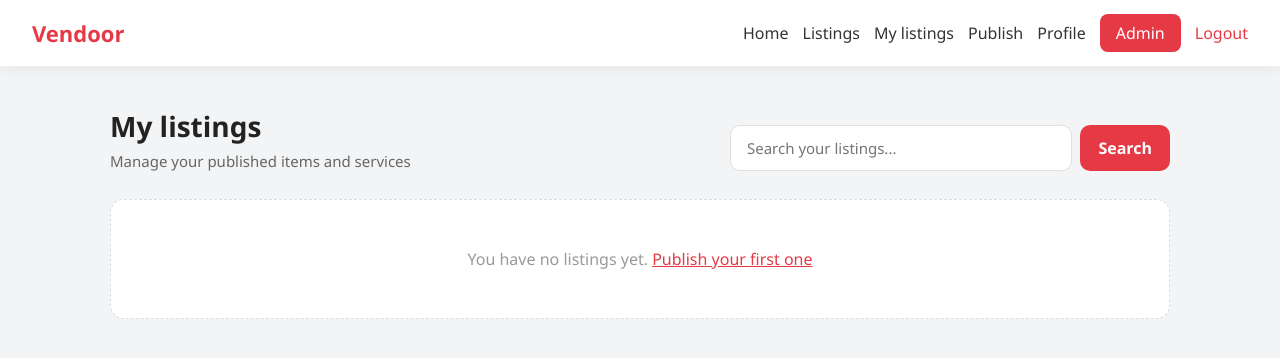
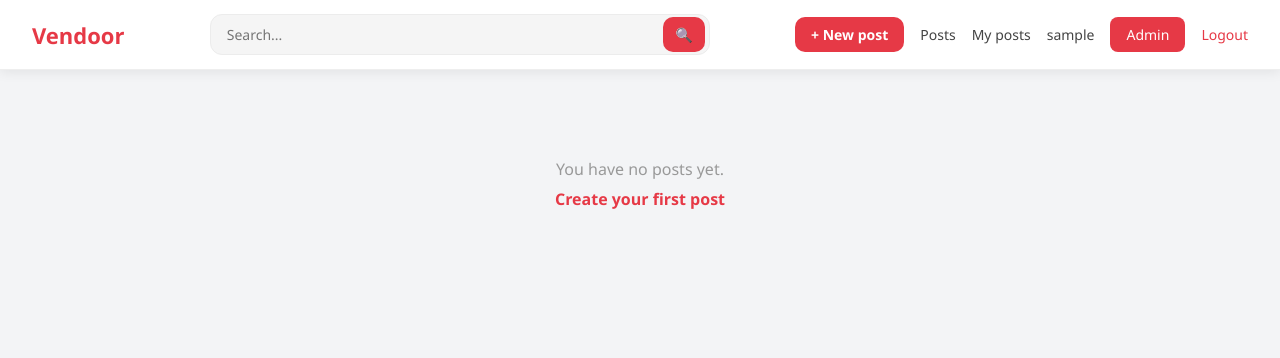
Before and after one commit to boubacarismael606-coder/Vendoor, a Flask app: page /my_listings in a window 1280 px wide. Shown: the top 358 px of the page. Run offline with Flask 3, Linux system fonts and the light colour scheme; the visitor is signed in with stand-in values (Sample User, id 1).

Commit message:
uniformying ui and simplifying vocabulary

```diff
--- a/static/css/style.css
+++ b/static/css/style.css
@@ -1558,3 +1558,18 @@ a.post-card {
         margin-top: 16px;
     }
 }
+.my-post-card {
+    display: flex;
+    flex-direction: column;
+}
+
+.my-post-actions {
+    display: flex;
+    gap: 8px;
+    margin-top: 10px;
+}
+
+.my-post-actions .btn-edit {
+    flex: 1;
+    text-align: center;
+}
--- a/templates/home.html
+++ b/templates/home.html
@@ -12,7 +12,7 @@
         <a href="/" class="logo">Vendoor</a>
 
         <form method="GET" action="/" class="nav-search-form">
-            <input type="text" name="q" value="{{ search_query }}" placeholder="Search listings...">
+            <input type="text" name="q" value="{{ search_query }}" placeholder="Search for a post...">
             <button type="submit">🔍</button>
         </form>
 
--- a/templates/my_listings.html
+++ b/templates/my_listings.html
@@ -3,63 +3,75 @@
 <head>
     <meta charset="UTF-8">
     <meta name="viewport" content="width=device-width, initial-scale=1.0">
-    <title>My Listings - Vendoor</title>
+    <title>My Posts - Vendoor</title>
     <link rel="stylesheet" href="/static/css/style.css">
 </head>
 <body>
-    <nav>
+
+    <nav class="nav-new">
         <a href="/" class="logo">Vendoor</a>
+
+        <form method="GET" action="/my_listings" class="nav-search-form">
+            <input type="text" name="q" value="{{ search_query or '' }}" placeholder="Search...">
+            <button type="submit">🔍</button>
+        </form>
+
         <div class="nav-links">
-            <a href="/">Home</a>
-            <a href="/posts">Listings</a>
-            <a href="/my_listings">My listings</a>
-            <a href="/publish">Publish</a>
-            <a href="/profile">Profile</a>
-            {% if session.get('role') == 'admin' %}<a href="/admin" class="btn-signup">Admin</a>{% endif %}
+            <a href="/publish" class="btn-publish">+ New post</a>
+            <a href="/posts">Posts</a>
+            <a href="/my_listings">My posts</a>
+            <a href="/profile">{{ username }}</a>
+            {% if session.get('role') == 'admin' %}
+            <a href="/admin" class="btn-signup">Admin</a>
+            {% endif %}
             <a href="/logout" class="btn-login">Logout</a>
         </div>
     </nav>
 
-    <div class="feed">
-        <div class="page-header">
-            <div>
-                <h2>My listings</h2>
-                <p class="page-subtitle">Manage your published items and services</p>
-            </div>
-            <form method="GET" action="/my_listings" class="search-bar">
-                <input type="search" name="q" value="{{ search_query or '' }}" placeholder="Search your listings...">
-                <button type="submit" class="btn-submit">Search</button>
-            </form>
-        </div>
+    <div class="feed-new">
+
+        {% if search_query %}
+        <p class="search-results-info">
+            {{ posts|length }} result{{ 's' if posts|length != 1 else '' }} for "<strong>{{ search_query }}</strong>" — <a href="/my_listings">Clear</a>
+        </p>
+        {% endif %}
 
         {% if posts %}
-        <div class="cards">
+        <div class="cards-new">
             {% for post in posts %}
-            <div class="card my-listing-card">
-                <a href="/post/{{ post.id }}" class="card-clickable">
+            <div class="card-new my-post-card">
+                <a href="/post/{{ post.id }}" class="card-img-wrapper" style="cursor:pointer;">
                     <img src="{{ image_url(post.image) }}" alt="{{ post.title }}"
-                         onerror="this.onerror=null;this.src='https://placehold.co/300x200'">
-                    <div class="card-info">
-                        <span class="category">{{ post.category }}</span>
-                        <h4>{{ post.title }}</h4>
-                        <p class="price">
-                            GHS {{ '{:,.2f}'.format(post.price) }}
-                            {% if post.promo %}<span class="promo">-{{ post.promo|int }}%</span>{% endif %}
-                        </p>
-                        <p class="card-desc">{{ post.description[:90] }}{% if post.description|length > 90 %}...{% endif %}</p>
+                         onerror="this.onerror=null;this.src='https://placehold.co/400x300'">
+                    {% if post.promo %}
+                    <span class="card-badge">-{{ post.promo|int }}% OFF</span>
+                    {% endif %}
+                    <span class="card-type-badge">{{ post.type }}</span>
+                </a>
+                <div class="card-body">
+                    <span class="card-category">{{ post.category }}</span>
+                    <a href="/post/{{ post.id }}" style="text-decoration:none; color:inherit;">
+                        <h4 class="card-title">{{ post.title }}</h4>
+                    </a>
+                    <p class="card-desc">{{ post.description[:70] }}{% if post.description|length > 70 %}...{% endif %}</p>
+                    <div class="card-footer">
+                        <span class="card-price">GHS {{ '{:,.0f}'.format(post.price) }}</span>
                     </div>
-                </a>
-                <div class="card-actions">
-                    <a href="/post/{{ post.id }}/edit" class="btn-edit">Edit</a>
-                    <form method="POST" action="/post/{{ post.id }}/delete" style="flex:1; display:flex;">
-                        <button type="submit" class="btn-delete" style="width:100%;" onclick="return confirm('Delete this listing?')">Delete</button>
-                    </form>
+                    <div class="my-post-actions">
+                        <a href="/post/{{ post.id }}/edit" class="btn-edit">Edit</a>
+                        <form method="POST" action="/post/{{ post.id }}/delete" style="flex:1;">
+                            <button type="submit" class="btn-delete" style="width:100%;" onclick="return confirm('Delete this post?')">Delete</button>
+                        </form>
+                    </div>
                 </div>
             </div>
             {% endfor %}
         </div>
         {% else %}
-        <p class="empty-state">You have no listings yet. <a href="/publish" style="color:#e63946;">Publish your first one</a></p>
+        <div class="no-results">
+            <p>You have no posts yet.</p>
+            <a href="/publish">Create your first post</a>
+        </div>
         {% endif %}
     </div>
 
```
Also changed, not shown: templates/admin.html (+17 -7 lines), templates/edit_post.html (+33 -15 lines), templates/post_detail.html (+23 -13 lines), templates/posts.html (+46 -35 lines), templates/profile.html (+15 -9 lines), templates/publish.html (+54 -78 lines).
